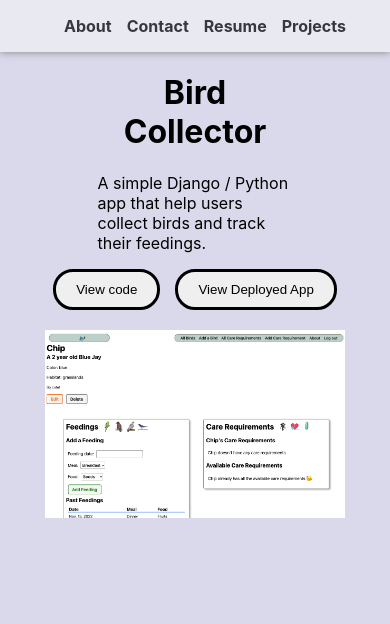
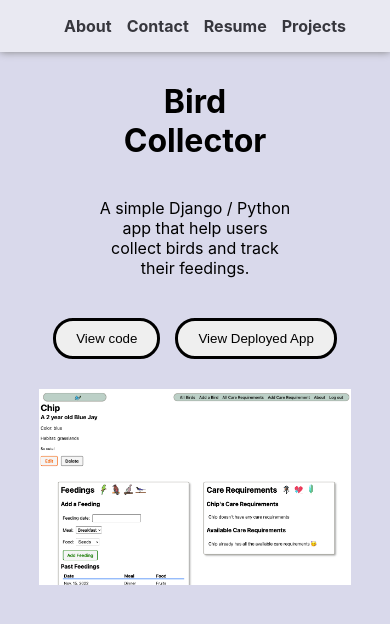
Before and after one commit to creyes25/carolina-reyes-portfolio, a React (Create React App) app: page /projects/bird-collector in a window 390 px wide. Shown: the top 624 px of the page. Built offline with nearby package versions, Linux system fonts and the light colour scheme; the HTML template or start-up script is replaced by a standard one.

Commit message:
style project details

```diff
--- a/src/pages/ProjectDetails/ProjectDetails.module.css
+++ b/src/pages/ProjectDetails/ProjectDetails.module.css
@@ -1,19 +1,33 @@
 .project {
   max-width: 50%;
-  margin: 10px auto;
+  margin: 30px auto;
 }
 
 .project > p {
   text-align: left;
+  margin-top: 38px
 }
 
 .projectDetails {
-  width: 300px;
-  margin: 20px;
+  width: 45%;
+  margin: 35px;
 }
 
 .detailsBtns {
   display: flex;
   justify-content: center;
   gap: 15px;
+  margin-top: 40px;
 }
+
+@media (max-width: 600px) {
+  .projectDetails {
+    width: 80%;
+    margin: 30px;
+  }
+
+  .project > p {
+    text-align: center;
+  }
+
+}
```
